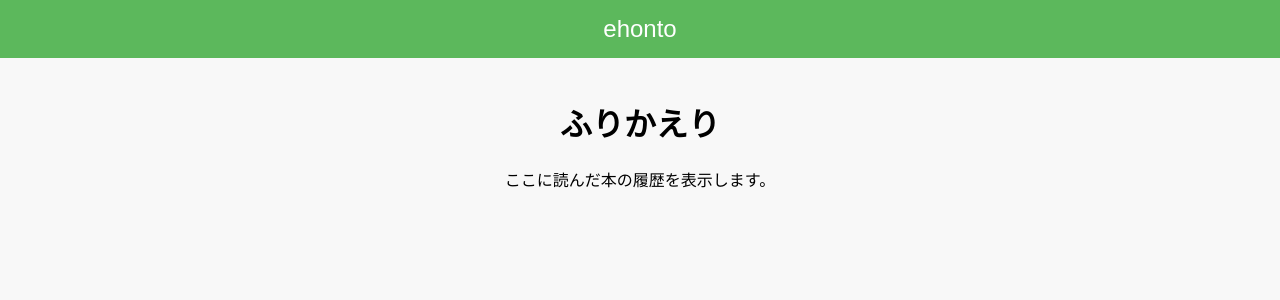
After one commit to TataeMorozumi/ehonto_user, a Django app: page /review/ in a window 1280 px wide. The commit adds this page. Shown: the top 300 px of the page. Run offline with Django 5.2, Linux system fonts and the light colour scheme.

Commit message:
それぞれ遷移先のページを作成

```diff
--- /dev/null
+++ b/ehonto/app/templates/base.html
@@ -0,0 +1,40 @@
+<!DOCTYPE html>
+<html lang="ja">
+<head>
+    <meta charset="UTF-8">
+    <meta name="viewport" content="width=device-width, initial-scale=1.0">
+    <title>{% block title %}ehonto{% endblock %}</title>
+    <style>
+        body {
+            font-family: Arial, sans-serif;
+            margin: 0;
+            padding: 0;
+            background-color: #f8f8f8;
+            text-align: center;
+        }
+        .header {
+            background-color: #5cb85c;
+            color: white;
+            padding: 15px;
+            font-size: 24px;
+        }
+        .content {
+            padding: 20px;
+        }
+        .nav-links a {
+            display: block;
+            padding: 10px;
+            text-decoration: none;
+            color: white;
+        }
+    </style>
+</head>
+<body>
+    <div class="header">
+        <a href="{% url 'home' %}" style="color: white; text-decoration: none;">ehonto</a>
+    </div>
+    <div class="content">
+        {% block content %}{% endblock %}
+    </div>
+</body>
+</html>
--- /dev/null
+++ b/ehonto/app/templates/review.html
@@ -0,0 +1,8 @@
+{% extends 'base.html' %}
+
+{% block title %}ふりかえり{% endblock %}
+
+{% block content %}
+<h1>ふりかえり</h1>
+<p>ここに読んだ本の履歴を表示します。</p>
+{% endblock %}
--- /dev/null
+++ b/ehonto/app/urls.py
@@ -0,0 +1,10 @@
+from django.urls import path
+from . import views
+
+urlpatterns = [
+    path('favorite/', views.favorite, name='favorite'),
+    path('review/', views.review, name='review'),
+    path('more_read/', views.more_read, name='more_read'),
+    path('settings/', views.settings, name='settings'),
+    path('family_invite/', views.family_invite, name='family_invite'),
+]
--- a/ehonto/app/views.py
+++ b/ehonto/app/views.py
@@ -9,7 +9,20 @@ class PortfolioView(View):
 
 class SignupView(View):
     def get(self, request):
-        return render(request, "signup.html")
+        form = SignupForm()
+        return render(request, "signup.html", {"form": form})
+
+    def post(self, request):
+        form = SignupForm(request.POST)
+        if form.is_valid():
+            user = form.save(commit=False)
+            user.first_name = form.cleaned_data["first_name"]
+            user.last_name = form.cleaned_data["last_name"]
+            user.email = form.cleaned_data["email"]
+            user.save()
+            login(request, user)  # 自動ログイン
+            return redirect("home")  # ホーム画面へリダイレクト
+        return render(request, "accounts/signup.html", {"form": form})
 
 class LoginView(View):
     def get(self, request):
@@ -18,3 +31,18 @@ class LoginView(View):
 class HomeView(View):
     def get(self, request):
         return render(request, "home.html")
+
+def favorite(request):
+    return render(request, 'favorite.html')
+
+def review(request):
+    return render(request, 'review.html')
+
+def more_read(request):
+    return render(request, 'more_read.html')
+
+def settings(request):
+    return render(request, 'settings.html')
+
+def family_invite(request):
+    return render(request, 'family_invite.html')
--- a/ehonto/ehonto/settings.py
+++ b/ehonto/ehonto/settings.py
@@ -55,7 +55,7 @@ ROOT_URLCONF = 'ehonto.urls'
 TEMPLATES = [
     {
         'BACKEND': 'django.template.backends.django.DjangoTemplates',
-        'DIRS': [],
+        'DIRS': [BASE_DIR / "app/templates"],
         'APP_DIRS': True,
         'OPTIONS': {
             'context_processors': [
--- a/ehonto/ehonto/urls.py
+++ b/ehonto/ehonto/urls.py
@@ -15,11 +15,12 @@ Including another URLconf
     2. Add a URL to urlpatterns:  path('blog/', include('blog.urls'))
 """
 from django.contrib import admin
-from django.urls import path
+from django.urls import path, include
 from app.views import PortfolioView, SignupView, LoginView, HomeView
 
 urlpatterns = [
     path('admin/', admin.site.urls),
+    path('', include('app.urls')),
     path('', PortfolioView.as_view(), name="portfolio"), #ポートフォリオ
     path('signup/', SignupView.as_view(), name="signup"), #新規登録ページ
     path('login/', LoginView.as_view(), name="login"), #ログインページ
```
Also changed, not shown: ehonto/app/templates/family_invite.html (added, +8 -0 lines), ehonto/app/templates/favorite.html (added, +8 -0 lines), ehonto/app/templates/home.html (+7 -7 lines), ehonto/app/templates/more_read.html (added, +8 -0 lines), ehonto/app/templates/settings.html (added, +8 -0 lines).
